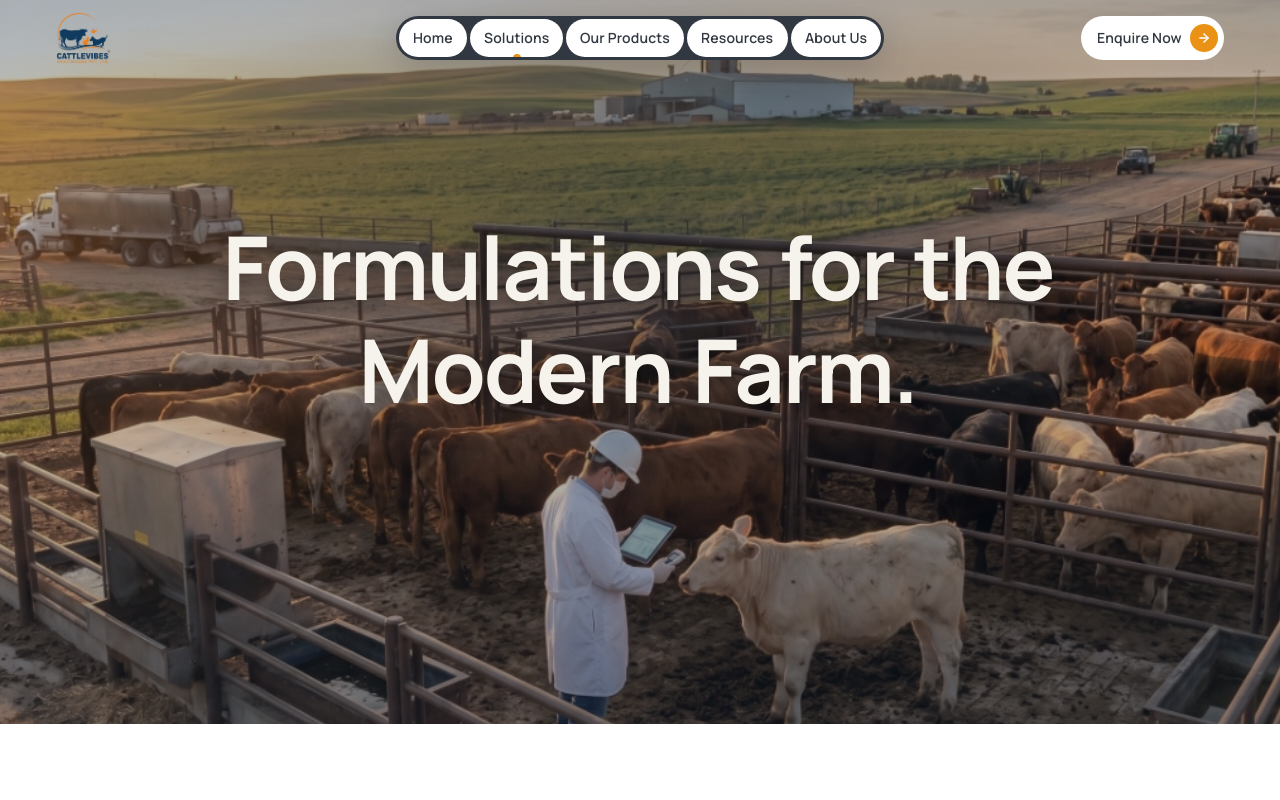
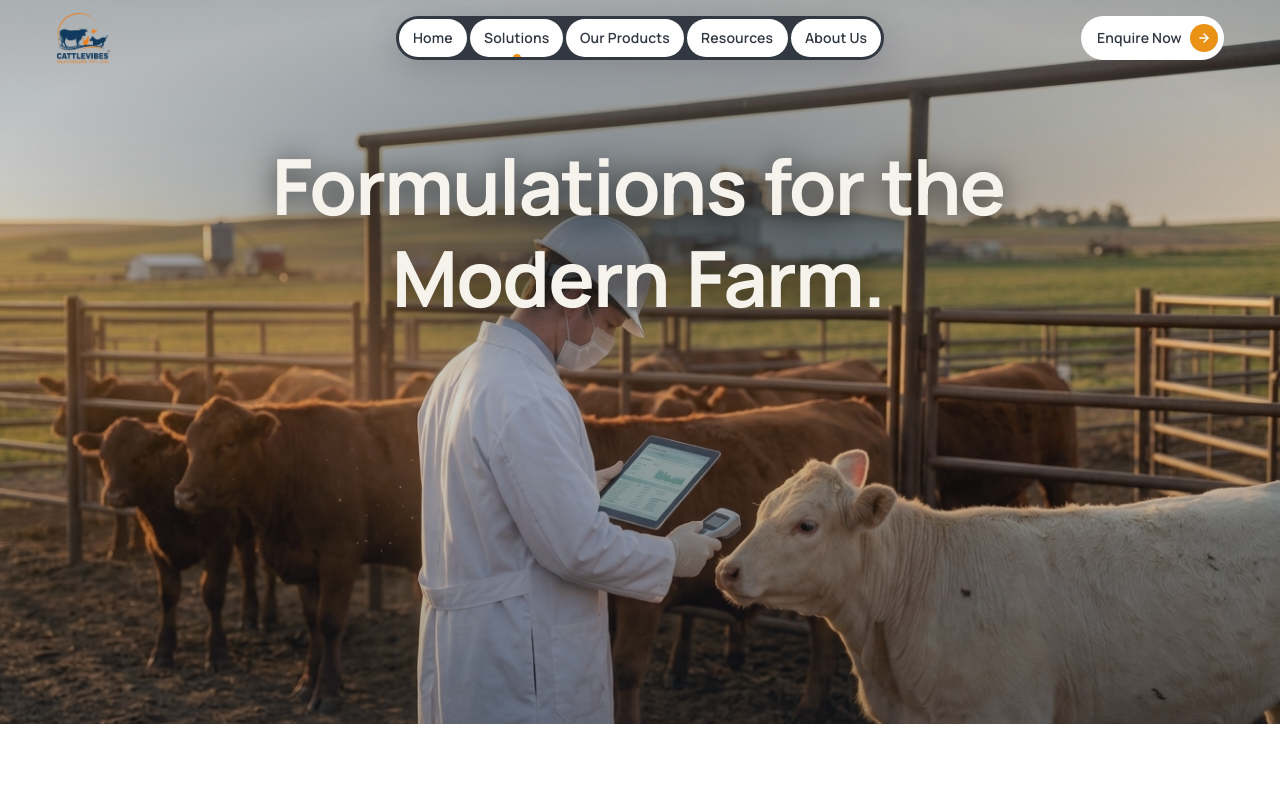
Before and after one commit to dvmmisAfk/cattlevibes, a Next.js app: page /solutions in a window 1280 px wide. Shown: the top 800 px of the page. Built offline with nearby package versions, Linux system fonts and the light colour scheme.

Commit message:
feat(solutions): use 16:9 expanded widescreen hero visual with visible animals and upper negative-space heading

```diff
--- a/src/components/solutions/SolutionsHero.tsx
+++ b/src/components/solutions/SolutionsHero.tsx
@@ -6,14 +6,14 @@ import { SplitText } from "./react-bits/SplitText";
 
 /**
  * Minimal, Cinematic Solutions Hero:
- * - One immersive full-screen photograph covering all edges (supplied original wide livestock farm visual)
- * - One large central editorial heading: "Formulations for the Modern Farm."
+ * - 16:9 Widescreen photograph covering all edges (expanded sideways with complete cattle and farm landscape)
+ * - Heading positioned in upper sky/hills negative-space zone so it never covers the veterinarian or calf
  * - Zero clutter: no badges, no buttons, no product bottles, no cards, no overlays.
  */
 export function SolutionsHero() {
   return (
-    <section className="relative w-full h-[88svh] min-h-[580px] md:h-[calc(100vh-var(--nav-height,80px))] md:min-h-[720px] md:max-h-[940px] overflow-hidden bg-[#112030] flex items-center justify-center">
-      {/* Full-bleed Photograph Covering All Edges */}
+    <section className="relative w-full h-[90svh] min-h-[600px] md:h-[calc(100vh-var(--nav-height,80px))] md:min-h-[720px] md:max-h-[920px] overflow-hidden bg-[#112030] flex flex-col justify-start items-center pt-24 sm:pt-28 md:pt-32 lg:pt-36 pb-12">
+      {/* Full-bleed 16:9 Widescreen Photograph Covering All Edges */}
       <div className="absolute inset-0 z-0 overflow-hidden select-none pointer-events-none">
         <Image
           src="/images/solutions-hero.jpg"
@@ -21,7 +21,7 @@ export function SolutionsHero() {
           fill
           priority
           sizes="100vw"
-          className="object-cover object-[center_60%] sm:object-[center_55%] md:object-[center_52%] scale-[1.01] transition-transform duration-1000 ease-out"
+          className="object-cover object-[48%_center] md:object-center scale-[1.01] transition-transform duration-1000 ease-out"
         />
 
         {/* Cinematic gradient overlay */}
@@ -29,7 +29,7 @@ export function SolutionsHero() {
           className="absolute inset-0"
           style={{
             background:
-              "linear-gradient(180deg, rgba(17, 32, 48, 0.35) 0%, rgba(17, 32, 48, 0.16) 40%, rgba(17, 32, 48, 0.45) 100%)",
+              "linear-gradient(180deg, rgba(17, 32, 48, 0.35) 0%, rgba(17, 32, 48, 0.12) 42%, rgba(17, 32, 48, 0.40) 100%)",
           }}
         />
 
@@ -38,14 +38,14 @@ export function SolutionsHero() {
           className="absolute inset-0"
           style={{
             background:
-              "radial-gradient(ellipse 70% 50% at 50% 36%, rgba(17, 32, 48, 0.45) 0%, transparent 75%)",
+              "radial-gradient(ellipse 70% 38% at 50% 28%, rgba(17, 32, 48, 0.45) 0%, transparent 75%)",
           }}
         />
       </div>
 
-      {/* Main Heading: Centered in the upper-middle negative-space zone (above veterinarian and cow) */}
-      <div className="relative z-10 w-full max-w-[1100px] px-5 sm:px-8 text-center -mt-10 sm:-mt-14 md:-mt-18 lg:-mt-22">
-        <h1 className="font-heading font-bold text-[#F6F3EC] text-4xl sm:text-6xl md:text-7xl lg:text-[5rem] xl:text-[5.5rem] tracking-tight leading-[0.98] drop-shadow-[0_2px_14px_rgba(0,0,0,0.6)]">
+      {/* Main Heading: Centered in the upper negative-space sky zone (above the veterinarian and calf) */}
+      <div className="relative z-10 w-full max-w-[1050px] px-5 sm:px-8 text-center">
+        <h1 className="font-heading font-bold text-[#F6F3EC] text-4xl sm:text-5xl md:text-6xl lg:text-[4.25rem] xl:text-[4.85rem] tracking-tight leading-[0.98] drop-shadow-[0_2px_14px_rgba(0,0,0,0.65)]">
           <span className="block">
             <SplitText text="Formulations for the" delay={0.15} />
           </span>
```
Also changed, not shown: public/images/solutions-hero.jpg.
